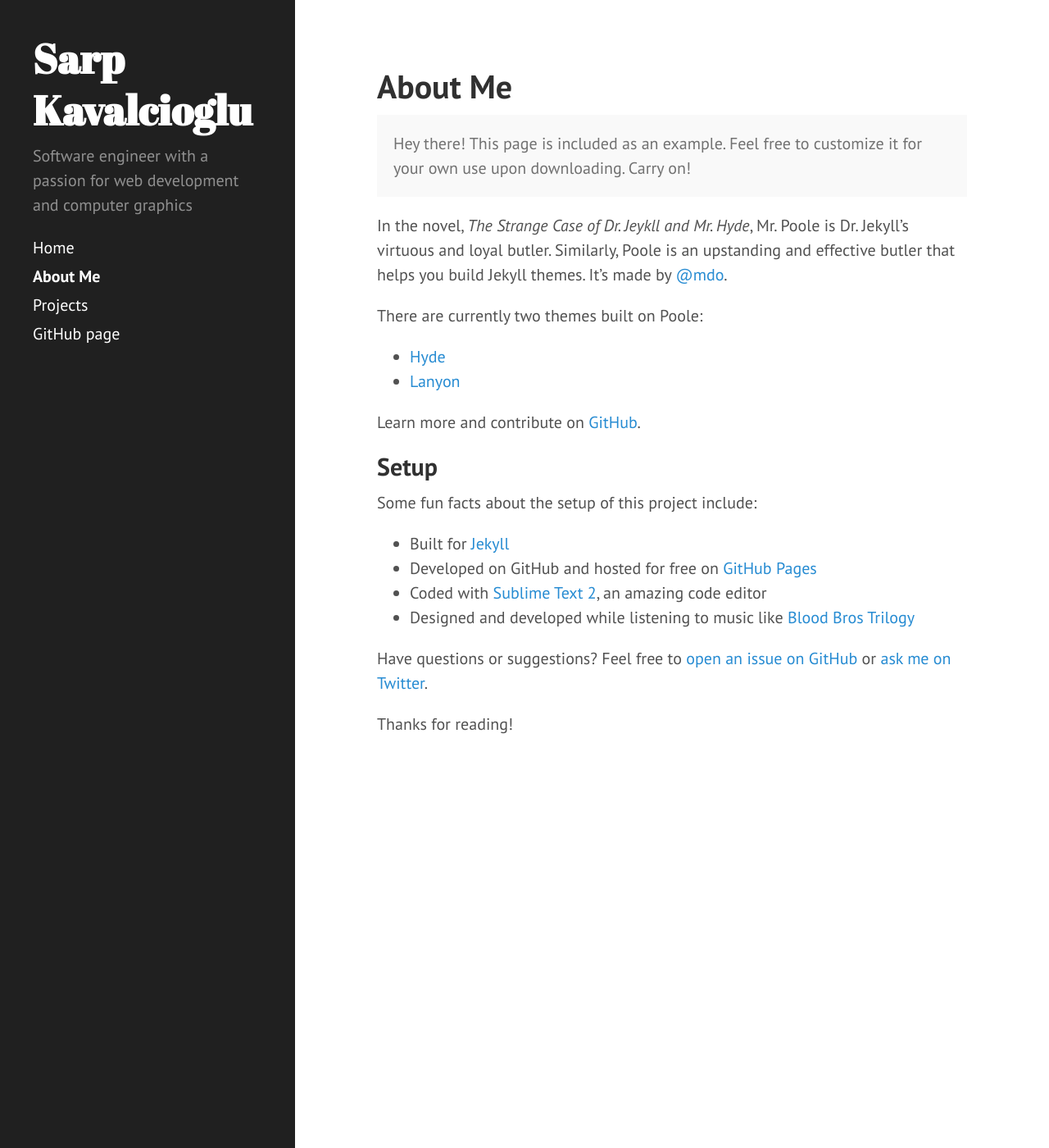
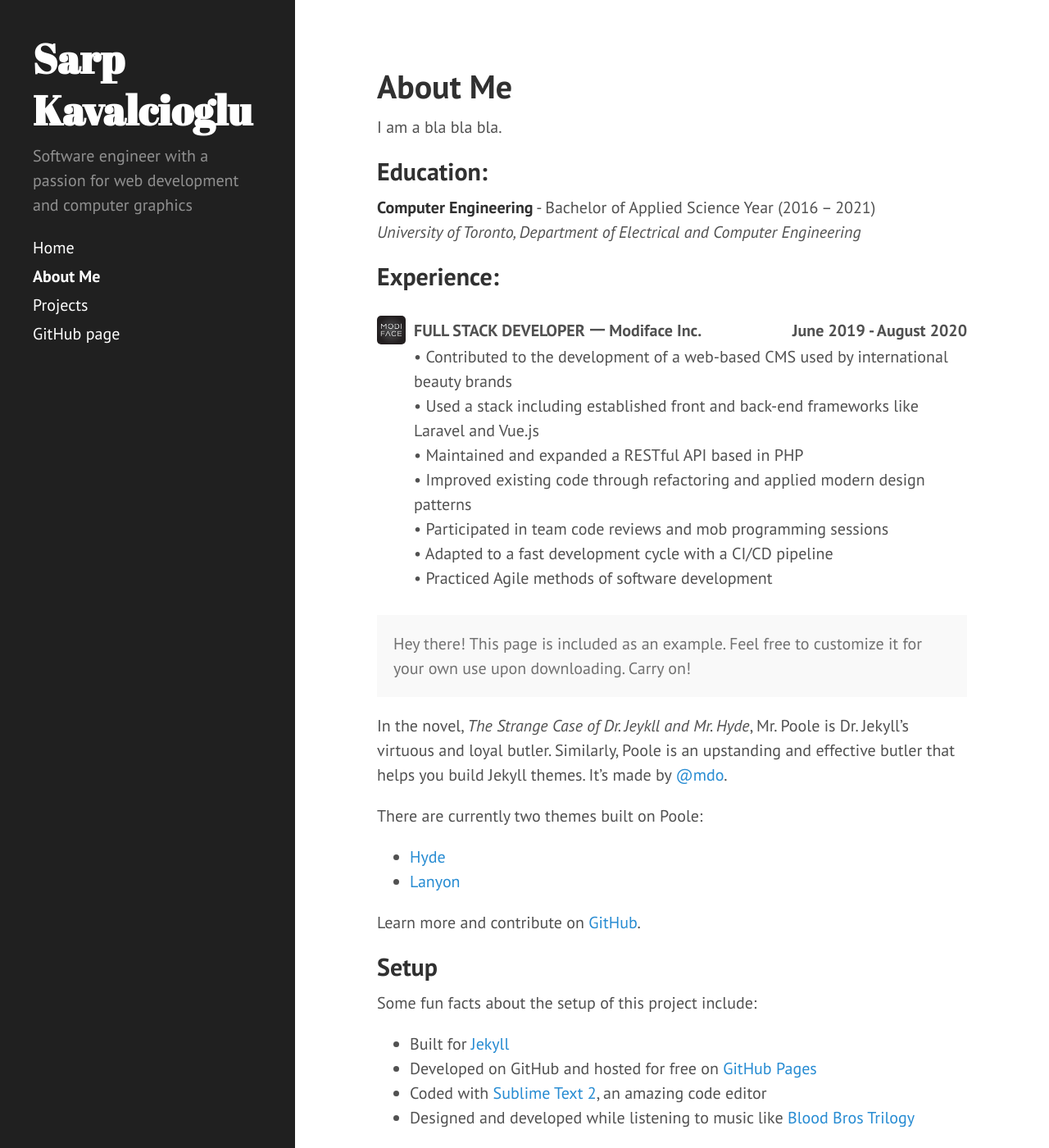
Before and after one commit to kavalcio/kavalcio.github.io, a Jekyll site: the page built from about.md, in a window 1280 px wide and 1400 px high. Shown: the whole window at 82% size. Built offline with Jekyll 4.4.1, drawn with Linux system fonts in a browser that asks for light colours; Markdown is read by kramdown in place of the engine named in the settings.

Commit message:
test custom html code on live page

```diff
--- a/about.md
+++ b/about.md
@@ -2,6 +2,30 @@
 layout: page
 title: About Me
 ---
+
+I am a bla bla bla.
+
+## Education:
+
+<strong>Computer Engineering</strong> - Bachelor of Applied Science Year (2016 – 2021)<br>
+<em>University of Toronto, Department of Electrical and Computer Engineering</em>
+
+## Experience:
+
+<div style="margin: 30px 0 30px 0;">
+  <div style="display: flex">
+    <img style="display: inline; width: 35px; margin-right: 10px; margin-bottom: 0;" src="/../images/modiface.png">
+    <div style="display: inline; margin: auto 0 auto 0; font-weight: bold;"> FULL STACK DEVELOPER 𑁋 Modiface Inc. </div>
+    <div style="display: inline; margin: auto 0 auto auto; font-weight: bold;">June 2019 - August 2020</div>
+  </div>
+  <div style="margin-inline-start: 45px;">• Contributed to the development of a web-based CMS used by international beauty brands</div>
+  <div style="margin-inline-start: 45px;">• Used a stack including established front and back-end frameworks like Laravel and Vue.js</div>
+  <div style="margin-inline-start: 45px;">• Maintained and expanded a RESTful API based in PHP</div>
+  <div style="margin-inline-start: 45px;">• Improved existing code through refactoring and applied modern design patterns</div>
+  <div style="margin-inline-start: 45px;">• Participated in team code reviews and mob programming sessions</div>
+  <div style="margin-inline-start: 45px;">• Adapted to a fast development cycle with a CI/CD pipeline</div>
+  <div style="margin-inline-start: 45px;">• Practiced Agile methods of software development</div>
+</div>
 
 <p class="message">
   Hey there! This page is included as an example. Feel free to customize it for your own use upon downloading. Carry on!
--- a/public/css/hyde.css
+++ b/public/css/hyde.css
@@ -129,7 +129,7 @@ a.sidebar-nav-item:focus {
 
 @media (min-width: 48em) {
   .content {
-    max-width: 38rem;
+    max-width: 45rem;
     margin-left: 20rem;
     margin-right: 2rem;
   }
```
Also changed, not shown: images/icon.png (renamed from public/icon.png), images/modiface.png (added).
